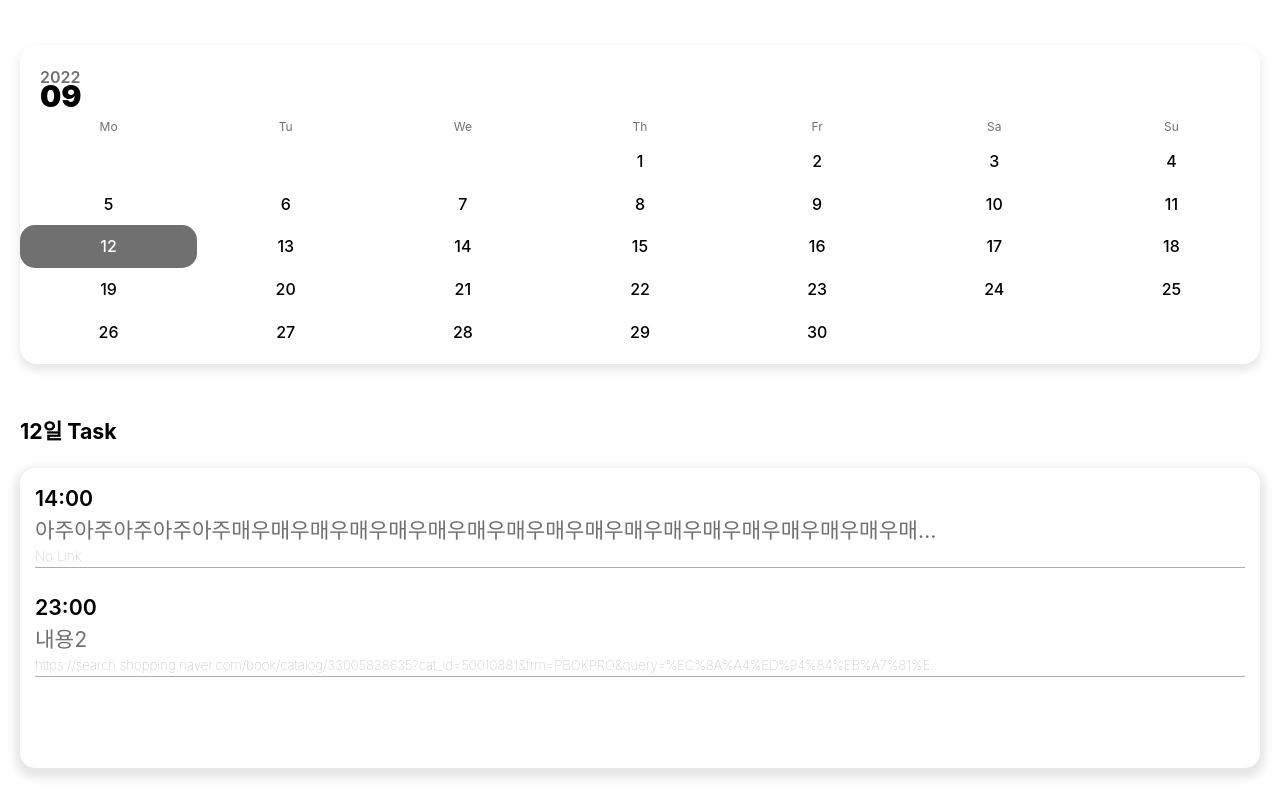
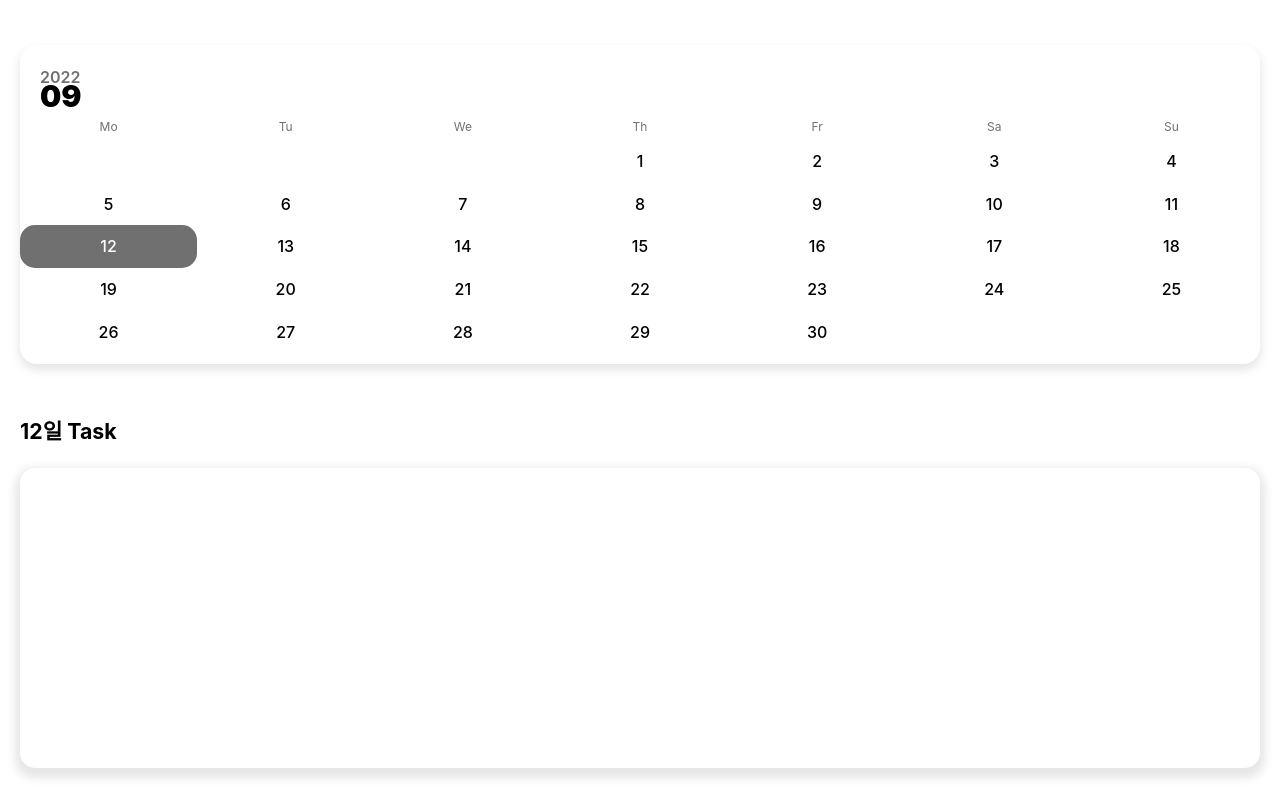
Before and after one commit to HiBixby/ToDoWhale_WhaleExtension, a React (Create React App) app: page / in a window 1280 px wide. Built offline with nearby package versions, Linux system fonts and the light colour scheme.

Commit message:
🔥 Remove mock todo data

```diff
--- a/src/App.js
+++ b/src/App.js
@@ -12,25 +12,7 @@ function App() {
   const [isMainPage, setIsMainPage] = useState(true);
   const [isEditPage, setEditPage] = useState(false);
   const [selectedToDo, setSelectedToDo] = useState();
-  const [todos, setTodos] = useState([
-    {
-      id: 0,
-      date: new Date(),
-      time: "14:00",
-      content:
-        "아주아주아주아주아주매우매우매우매우매우매우매우매우매우매우매우매우매우매우매우매우매우매우매우매우 긴 내용",
-      link: null,
-      noti: true,
-    },
-    {
-      id: 1,
-      date: new Date(),
-      time: "23:00",
-      content: "내용2",
-      link: "https://search.shopping.naver.com/book/catalog/33005838635?cat_id=50010881&frm=PBOKPRO&query=%EC%8A%A4%ED%94%84%EB%A7%81%EB%B6%80%ED%8A%B8&NaPm=ct%3Dl7vqq3xs%7Cci%3Df0bf3d0f13db5818474de3410294bdb3f4c913f1%7Ctr%3Dboknx%7Csn%3D95694%7Chk%3D113cde34ebdda1144796a6460a335e4b5f7eb701",
-      noti: false,
-    },
-  ]);
+  const [todos, setTodos] = useState([]);
   return (
     <div className="App antialiased">
       {isMainPage ? (
```
